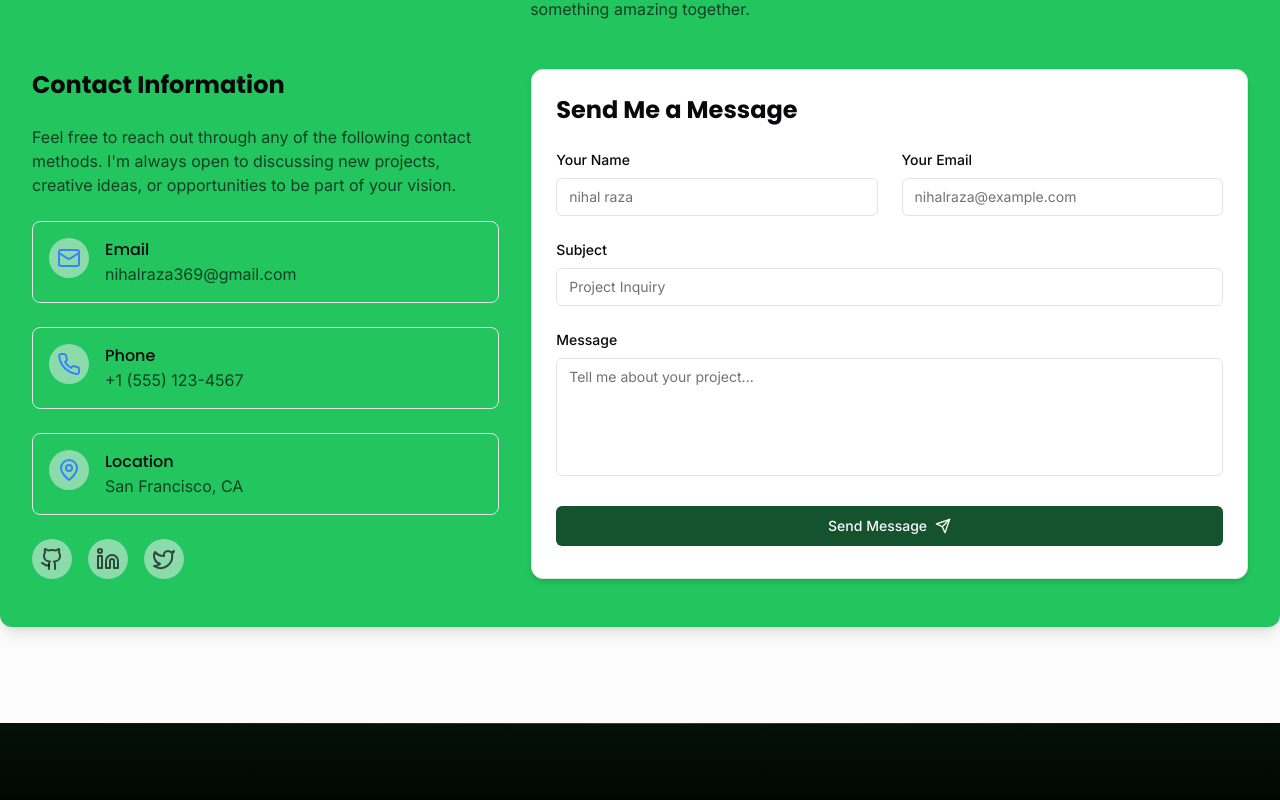
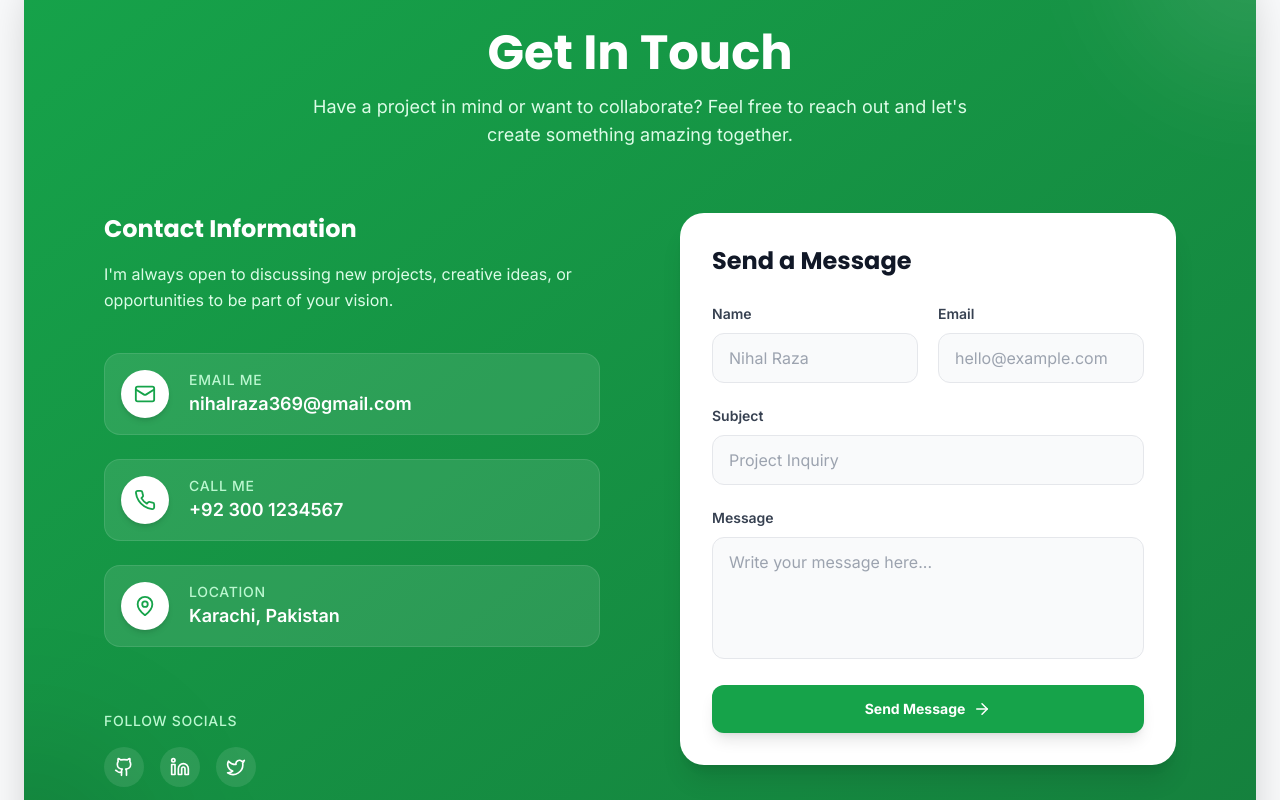
Before and after one commit to nihalraza369/My-Portfolio, a React (Vite) app: page / in a window 1280 px wide. Shown: the part 7080-7880 px from the top of the page. Built offline with nearby package versions, Linux system fonts and the light colour scheme.

Commit message:
contact update

```diff
--- a/src/components/Contact.jsx
+++ b/src/components/Contact.jsx
@@ -1,19 +1,19 @@
-
 import React, { useState } from 'react';
 import { motion } from 'framer-motion';
-import { Mail, Phone, MapPin, Send } from 'lucide-react';
+import { Mail, Phone, MapPin, Send, ArrowRight, Github, Linkedin, Twitter } from 'lucide-react';
 import { Button } from '@/components/ui/button';
 import { useToast } from '@/components/ui/use-toast';
 
 const Contact = () => {
   const { toast } = useToast();
+  const [isSubmitting, setIsSubmitting] = useState(false);
+
   const [formData, setFormData] = useState({
     name: '',
     email: '',
     subject: '',
     message: ''
   });
-  const [isSubmitting, setIsSubmitting] = useState(false);
 
   const handleChange = (e) => {
     const { name, value } = e.target;
@@ -24,202 +24,171 @@ const Contact = () => {
     e.preventDefault();
     setIsSubmitting(true);
 
-    // Simulate form submission
     setTimeout(() => {
       toast({
-        title: "Message sent successfully!",
+        title: "Message Sent!",
         description: "Thank you for reaching out. I'll get back to you soon.",
         duration: 5000,
       });
-
-      setFormData({
-        name: '',
-        email: '',
-        subject: '',
-        message: ''
-      });
-
+      setFormData({ name: '', email: '', subject: '', message: '' });
       setIsSubmitting(false);
     }, 1500);
   };
 
-  const fadeInUp = {
-    hidden: { opacity: 0, y: 20 },
-    visible: { opacity: 1, y: 0 }
-  };
+  return (
+    <section className="py-20 bg-gray-50 min-h-screen flex items-center justify-center" id="contact">
+      <div className="container mx-auto px-4 md:px-6">
 
-  const contactInfo = [
-    {
-      icon: <Mail className="text-blue-500" />,
-      title: 'Email',
-      value: 'nihalraza369@gmail.com',
-      link: 'mailto:nihalraza369@gmail.com'
-    },
-    {
-      icon: <Phone className="text-blue-500" />,
-      title: 'Phone',
-      value: '+1 (555) 123-4567',
-      link: 'tel:+15551234567'
-    },
-    {
-      icon: <MapPin className="text-blue-500" />,
-      title: 'Location',
-      value: 'San Francisco, CA',
-      link: 'https://maps.google.com/?q=San+Francisco,+CA'
-    }
-  ];
-
-  return (
-    <div className="container-custom bg-green-500 p-12 rounded-xl shadow-lg">
+        {/* === MAIN GREEN CARD === */}
         <motion.div
-        initial="hidden"
-        whileInView="visible"
-        viewport={{ once: true, margin: "-100px" }}
-        transition={{ duration: 0.5 }}
-        variants={fadeInUp}
-        className="text-center mb-12"
-      >
-        <h2 className="text-3xl md:text-4xl font-bold mb-4">Get In <span className="text-green-900">Touch</span></h2>
-        <p className="text-foreground/70 max-w-2xl mx-auto">Have a project in mind or want to collaborate? Feel free to reach out and let's create something amazing together.</p>
-      </motion.div>
-
-      <div className="grid md:grid-cols-5 gap-8">
-        <motion.div
-          initial="hidden"
-          whileInView="visible"
-          viewport={{ once: true, margin: "-100px" }}
-          transition={{ duration: 0.5, delay: 0.2 }}
-          variants={fadeInUp}
-          className="md:col-span-2 space-y-6"
-        >
-          <h3 className="text-2xl font-bold">Contact Information</h3>
-          <p className="text-foreground/70">Feel free to reach out through any of the following contact methods. I'm always open to discussing new projects, creative ideas, or opportunities to be part of your vision.</p>
-
-          <div className="space-y-6 mt-8">
-            {contactInfo.map((info, index) => (
-              <motion.a
-                key={index}
-                href={info.link}
-                target={info.title === 'Location' ? '_blank' : ''}
-                rel={info.title === 'Location' ? 'noopener noreferrer' : ''}
-                initial={{ opacity: 0, y: 10 }}
+          initial={{ opacity: 0, y: 30 }}
           whileInView={{ opacity: 1, y: 0 }}
           viewport={{ once: true }}
-                transition={{ duration: 0.3, delay: 0.3 + (index * 0.1) }}
-                className="flex items-start space-x-4 p-4 rounded-lg border border-border hover:bg-secondary/50 transition-colors"
+          transition={{ duration: 0.6 }}
+          className="bg-gradient-to-br from-green-600 to-green-700 rounded-[2.5rem] shadow-2xl overflow-hidden relative"
         >
-                <div className="p-2 rounded-full bg-secondary/50">
-                  {info.icon}
+
+          {/* Background Patterns (Decoration) */}
+          <div className="absolute top-0 right-0 w-64 h-64 bg-white/10 rounded-full blur-3xl -translate-y-1/2 translate-x-1/2 pointer-events-none"></div>
+          <div className="absolute bottom-0 left-0 w-64 h-64 bg-black/10 rounded-full blur-3xl translate-y-1/2 -translate-x-1/2 pointer-events-none"></div>
+
+          <div className="p-8 md:p-16 lg:p-20 relative z-10">
+
+            {/* === SECTION HEADER (Inside Green Box) === */}
+            <div className="text-center mb-16">
+              <h2 className="text-3xl md:text-5xl font-bold text-white mb-4">
+                Get In Touch
+              </h2>
+              <p className="text-green-100 max-w-2xl mx-auto text-lg">
+                Have a project in mind or want to collaborate? Feel free to reach out and let's create something amazing together.
+              </p>
+            </div>
+
+            <div className="grid lg:grid-cols-2 gap-12 lg:gap-20 items-start">
+
+              {/* === LEFT SIDE: INFO === */}
+              <div className="space-y-10 text-white">
+                <div>
+                  <h3 className="text-2xl font-bold mb-4">Contact Information</h3>
+                  <p className="text-green-100 leading-relaxed">
+                    I'm always open to discussing new projects, creative ideas, or opportunities to be part of your vision.
+                  </p>
+                </div>
+
+                <div className="space-y-6">
+                  {[
+                    { icon: Mail, title: 'Email Me', value: 'nihalraza369@gmail.com', link: 'mailto:nihalraza369@gmail.com' },
+                    { icon: Phone, title: 'Call Me', value: '+92 300 1234567', link: 'tel:+923001234567' },
+                    { icon: MapPin, title: 'Location', value: 'Karachi, Pakistan', link: '#' }
+                  ].map((item, index) => (
+                    <a
+                      key={index}
+                      href={item.link}
+                      className="flex items-center space-x-5 p-4 rounded-2xl bg-white/10 hover:bg-white/20 border border-white/10 transition-all duration-300 hover:translate-x-2"
+                    >
+                      <div className="h-12 w-12 flex items-center justify-center bg-white rounded-full text-green-600 shadow-md">
+                        <item.icon size={22} />
                       </div>
                       <div>
-                  <h4 className="font-medium">{info.title}</h4>
-                  <p className="text-foreground/70">{info.value}</p>
+                        <p className="text-sm font-medium text-green-200 uppercase tracking-wider">{item.title}</p>
+                        <p className="text-lg font-semibold">{item.value}</p>
                       </div>
-              </motion.a>
+                    </a>
                   ))}
                 </div>
 
-          <div className="flex items-center space-x-4 mt-8">
-            <a href="https://github.com" target="_blank" rel="noopener noreferrer" className="p-2 rounded-full bg-secondary/50 text-foreground/70 hover:text-foreground transition-colors">
-              <svg xmlns="http://www.w3.org/2000/svg" width="24" height="24" viewBox="0 0 24 24" fill="none" stroke="currentColor" strokeWidth="2" strokeLinecap="round" strokeLinejoin="round"><path d="M15 22v-4a4.8 4.8 0 0 0-1-3.5c3 0 6-2 6-5.5.08-1.25-.27-2.48-1-3.5.28-1.15.28-2.35 0-3.5 0 0-1 0-3 1.5-2.64-.5-5.36-.5-8 0C6 2 5 2 5 2c-.3 1.15-.3 2.35 0 3.5A5.403 5.403 0 0 0 4 9c0 3.5 3 5.5 6 5.5-.39.49-.68 1.05-.85 1.65-.17.6-.22 1.23-.15 1.85v4"></path><path d="M9 18c-4.51 2-5-2-7-2"></path></svg>
+                {/* Social Icons */}
+                <div className="pt-6">
+                  <p className="text-sm font-medium text-green-200 mb-4 uppercase tracking-wider">Follow Socials</p>
+                  <div className="flex gap-4">
+                    {[Github, Linkedin, Twitter].map((Icon, i) => (
+                      <a key={i} href="#" className="h-10 w-10 flex items-center justify-center rounded-full bg-white/10 hover:bg-white text-white hover:text-green-700 transition-all duration-300">
+                        <Icon size={20} />
                       </a>
-            <a href="https://linkedin.com" target="_blank" rel="noopener noreferrer" className="p-2 rounded-full bg-secondary/50 text-foreground/70 hover:text-foreground transition-colors">
-              <svg xmlns="http://www.w3.org/2000/svg" width="24" height="24" viewBox="0 0 24 24" fill="none" stroke="currentColor" strokeWidth="2" strokeLinecap="round" strokeLinejoin="round"><path d="M16 8a6 6 0 0 1 6 6v7h-4v-7a2 2 0 0 0-2-2 2 2 0 0 0-2 2v7h-4v-7a6 6 0 0 1 6-6z"></path><rect width="4" height="12" x="2" y="9"></rect><circle cx="4" cy="4" r="2"></circle></svg>
-            </a>
-            <a href="https://twitter.com" target="_blank" rel="noopener noreferrer" className="p-2 rounded-full bg-secondary/50 text-foreground/70 hover:text-foreground transition-colors">
-              <svg xmlns="http://www.w3.org/2000/svg" width="24" height="24" viewBox="0 0 24 24" fill="none" stroke="currentColor" strokeWidth="2" strokeLinecap="round" strokeLinejoin="round"><path d="M22 4s-.7 2.1-2 3.4c1.6 10-9.4 17.3-18 11.6 2.2.1 4.4-.6 6-2C3 15.5.5 9.6 3 5c2.2 2.6 5.6 4.1 9 4-.9-4.2 4-6.6 7-3.8 1.1 0 3-1.2 3-1.2z"></path></svg>
-            </a>
+                    ))}
                   </div>
-        </motion.div>
+                </div>
+              </div>
 
-        <motion.div
-          initial="hidden"
-          whileInView="visible"
-          viewport={{ once: true, margin: "-100px" }}
-          transition={{ duration: 0.5, delay: 0.3 }}
-          variants={fadeInUp}
-          className="md:col-span-3 bg-card border border-border rounded-xl p-6 shadow-md"
-        >
-          <h3 className="text-2xl font-bold mb-6">Send Me a Message</h3>
+              {/* === RIGHT SIDE: FORM (White Card on Green) === */}
+              <div className="bg-white rounded-3xl p-8 shadow-xl">
+                <h3 className="text-2xl font-bold text-gray-900 mb-6">Send a Message</h3>
 
-          <form onSubmit={handleSubmit} className="space-y-6">
-            <div className="grid md:grid-cols-2 gap-6">
-              <div>
-                <label htmlFor="name" className="block text-sm font-medium mb-2">Your Name</label>
+                <form onSubmit={handleSubmit} className="space-y-5">
+                  <div className="grid md:grid-cols-2 gap-5">
+                    <div className="space-y-2">
+                      <label className="text-sm font-semibold text-gray-700">Name</label>
                       <input
                         type="text"
-                  id="name"
                         name="name"
                         value={formData.name}
                         onChange={handleChange}
                         required
-                  className="contact-input"
-                  placeholder="nihal raza"
+                        placeholder="Nihal Raza"
+                        className="w-full bg-gray-50 border border-gray-200 rounded-xl px-4 py-3 text-gray-900 focus:outline-none focus:border-green-500 focus:ring-1 focus:ring-green-500 transition-all"
                       />
                     </div>
-
-              <div>
-                <label htmlFor="email" className="block text-sm font-medium mb-2">Your Email</label>
+                    <div className="space-y-2">
+                      <label className="text-sm font-semibold text-gray-700">Email</label>
                       <input
                         type="email"
-                  id="email"
                         name="email"
                         value={formData.email}
                         onChange={handleChange}
                         required
-                  className="contact-input"
-                  placeholder="nihalraza@example.com"
+                        placeholder="hello@example.com"
+                        className="w-full bg-gray-50 border border-gray-200 rounded-xl px-4 py-3 text-gray-900 focus:outline-none focus:border-green-500 focus:ring-1 focus:ring-green-500 transition-all"
                       />
                     </div>
                   </div>
 
-            <div>
-              <label htmlFor="subject" className="block text-sm font-medium mb-2">Subject</label>
+                  <div className="space-y-2">
+                    <label className="text-sm font-semibold text-gray-700">Subject</label>
                     <input
                       type="text"
-                id="subject"
                       name="subject"
                       value={formData.subject}
                       onChange={handleChange}
                       required
-                className="contact-input"
                       placeholder="Project Inquiry"
+                      className="w-full bg-gray-50 border border-gray-200 rounded-xl px-4 py-3 text-gray-900 focus:outline-none focus:border-green-500 focus:ring-1 focus:ring-green-500 transition-all"
                     />
                   </div>
 
-            <div>
-              <label htmlFor="message" className="block text-sm font-medium mb-2">Message</label>
+                  <div className="space-y-2">
+                    <label className="text-sm font-semibold text-gray-700">Message</label>
                     <textarea
-                id="message"
                       name="message"
                       value={formData.message}
                       onChange={handleChange}
                       required
-                rows="5"
-                className="contact-input resize-none"
-                placeholder="Tell me about your project..."
+                      rows="4"
+                      placeholder="Write your message here..."
+                      className="w-full bg-gray-50 border border-gray-200 rounded-xl px-4 py-3 text-gray-900 focus:outline-none focus:border-green-500 focus:ring-1 focus:ring-green-500 transition-all resize-none"
                     ></textarea>
                   </div>
 
-            <Button type="submit" className="bg-green-900 hover:bg-green-800 w-full" disabled={isSubmitting}>
+                  <Button
+                    type="submit"
+                    disabled={isSubmitting}
+                    className="w-full bg-green-600 hover:bg-green-700 text-white font-bold py-6 rounded-xl shadow-lg hover:shadow-green-900/20 transition-all duration-300 flex items-center justify-center gap-2 group"
+                  >
                     {isSubmitting ? (
-                <span className="flex items-center">
-                  <svg className="animate-spin -ml-1 mr-2 h-4 w-4 text-white" xmlns="http://www.w3.org/2000/svg" fill="none" viewBox="0 0 24 24">
-                    <circle className="opacity-25" cx="12" cy="12" r="10" stroke="currentColor" strokeWidth="4"></circle>
-                    <path className="opacity-75" fill="currentColor" d="M4 12a8 8 0 018-8V0C5.373 0 0 5.373 0 12h4zm2 5.291A7.962 7.962 0 014 12H0c0 3.042 1.135 5.824 3 7.938l3-2.647z"></path>
-                  </svg>
-                  Sending...
-                </span>
+                      "Sending..."
                     ) : (
-                <span className="flex items-center">
-                  Send Message <Send size={16} className="ml-2" />
-                </span>
+                      <>
+                        Send Message <ArrowRight size={18} className="group-hover:translate-x-1 transition-transform" />
+                      </>
                     )}
                   </Button>
                 </form>
+              </div>
+
+            </div>
+          </div>
         </motion.div>
       </div>
-    </div>
+    </section>
   );
 };
 
```
Lines whose indentation alone changed are shown as unchanged.
